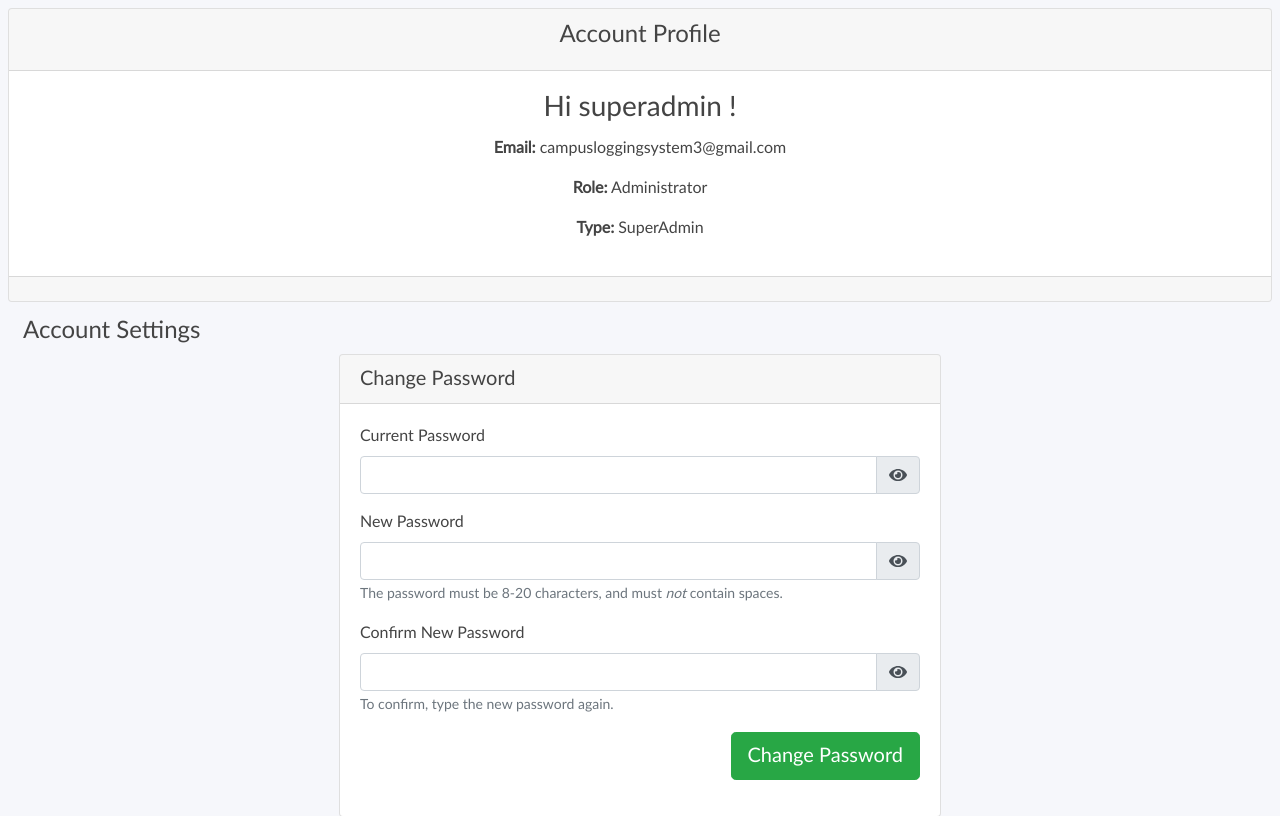
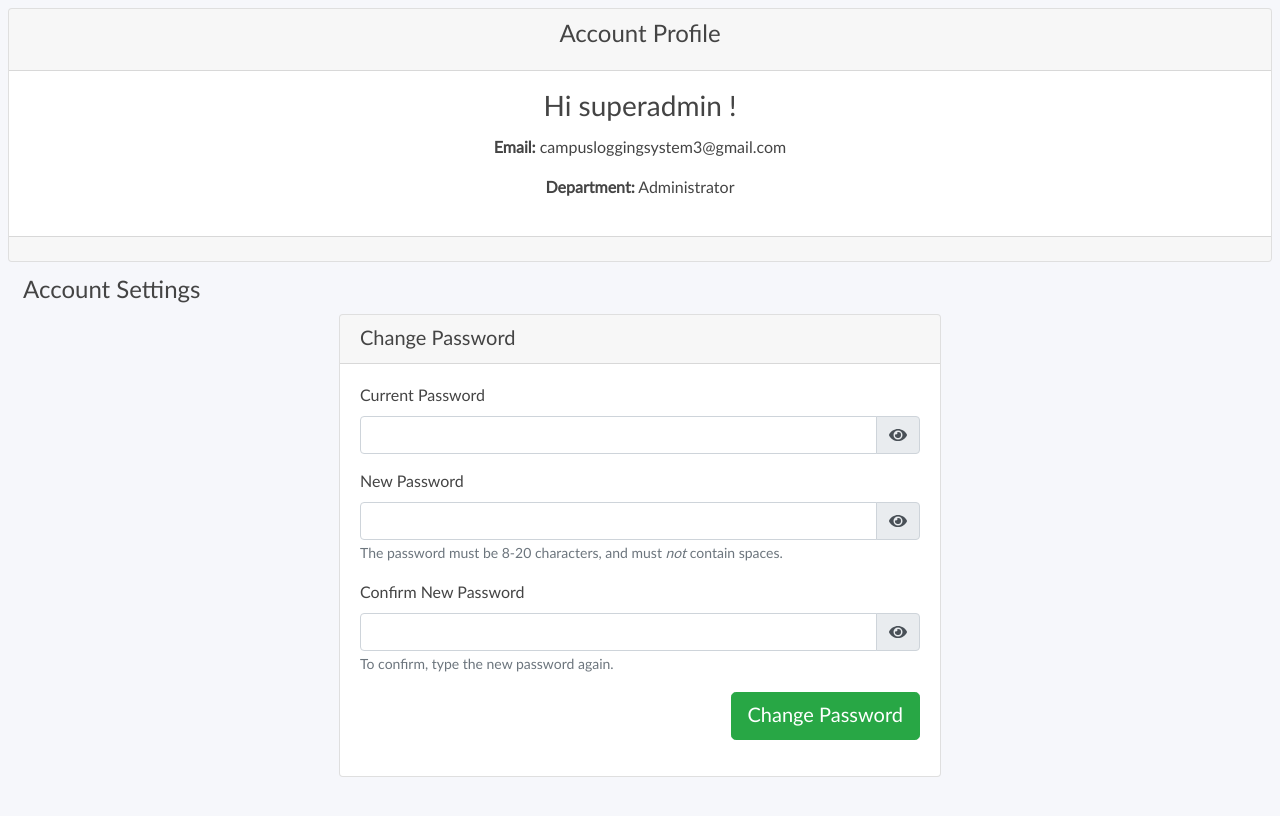
Before and after one commit to haroldeslr/campus-logging-system, a PHP site: page /account-profile.php in a window 1280 px wide. Shown: the part 54-870 px from the top of the page. After the commit the page ends 831 px from the top, so only its background shows below. Run offline with PHP 8.4, Linux system fonts and the light colour scheme; a user stored in the database is signed in; some libraries are stand-ins or nearby versions.

Commit message:
update label in account profile

```diff
--- a/account-profile.php
+++ b/account-profile.php
@@ -97,10 +97,7 @@ if ($_SESSION['userIsLogin'] == false) {
                   <strong>Email:</strong> <?php echo $_SESSION['email']; ?>
                 </p>
                 <p>
-                  <strong>Role:</strong> <?php echo $_SESSION['role']; ?>
-                </p>
-                <p>
-                  <strong>Type:</strong> <?php echo $_SESSION['type']; ?>
+                  <strong>Department:</strong> <?php echo $_SESSION['role']; ?>
                 </p>
               </div>
           </div>
```
Also changed, not shown: 1 other file.
